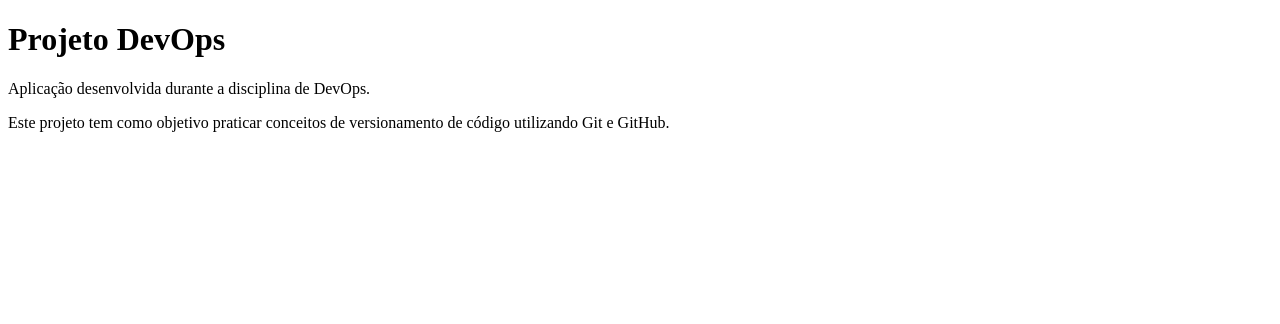
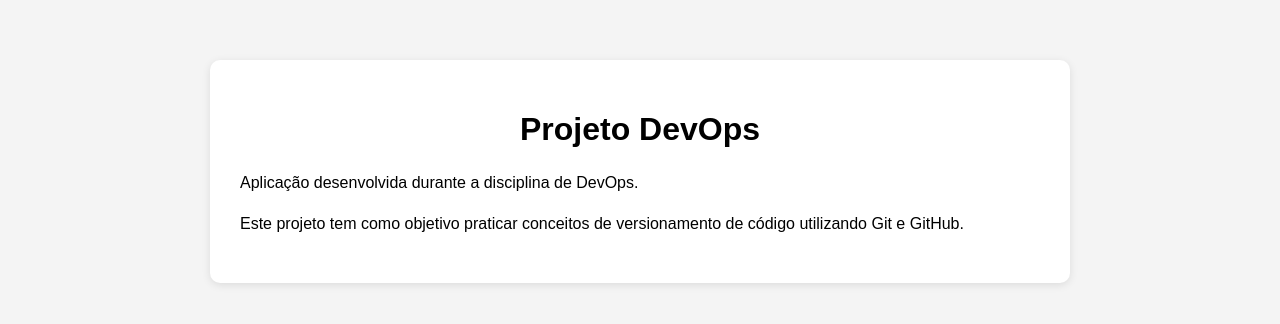
Before and after one commit to farani1/projeto-devops, a plain HTML site: page index.html in a window 1280 px wide. Drawn offline with Linux system fonts and the light colour scheme.

Commit message:
Adiciona estilização da pagina

```diff
--- a/index.html
+++ b/index.html
@@ -4,9 +4,11 @@
     <meta charset="UTF-8">
     <meta name="viewport" content="width=device-width, initial-scale=1.0">
     <title>Projeto DevOps</title>
+    <link rel="stylesheet" href="style.css">
 </head>
 <body>
 
+    <main>
         <h1>Projeto DevOps</h1>
 
         <p>
@@ -17,6 +19,7 @@
             Este projeto tem como objetivo praticar conceitos de
             versionamento de código utilizando Git e GitHub.
         </p>
+    </main>
 
 </body>
 </html>
--- /dev/null
+++ b/style.css
@@ -0,0 +1,24 @@
+body {
+    font-family: Arial, sans-serif;
+    background-color: #f4f4f4;
+    margin: 0;
+    padding: 0;
+}
+
+main {
+    width: 80%;
+    max-width: 800px;
+    margin: 60px auto;
+    background-color: white;
+    padding: 30px;
+    border-radius: 10px;
+    box-shadow: 0 2px 8px rgba(0, 0, 0, 0.1);
+}
+
+h1 {
+    text-align: center;
+}
+
+p {
+    line-height: 1.6;
+}
```
Lines whose indentation alone changed are shown as unchanged.
